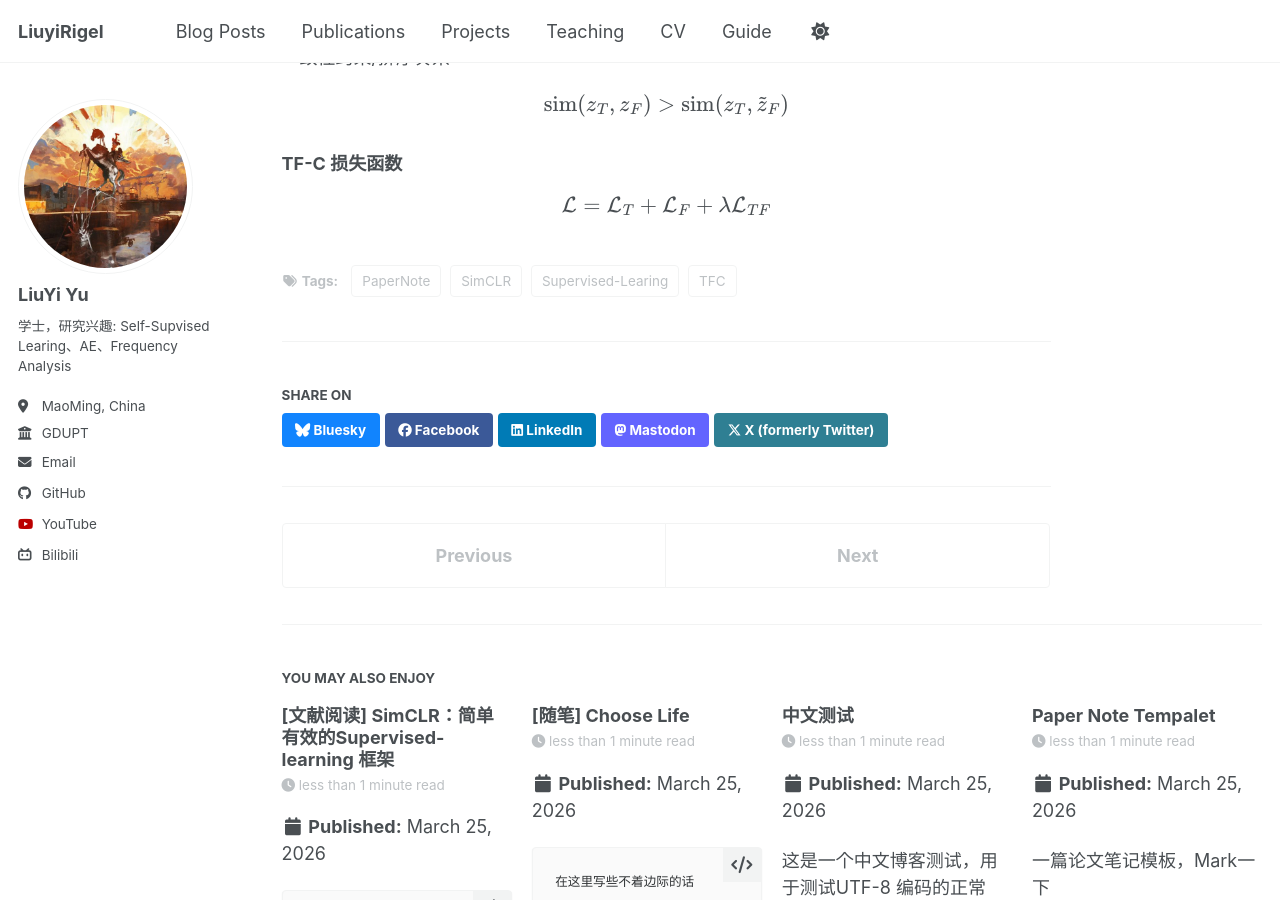
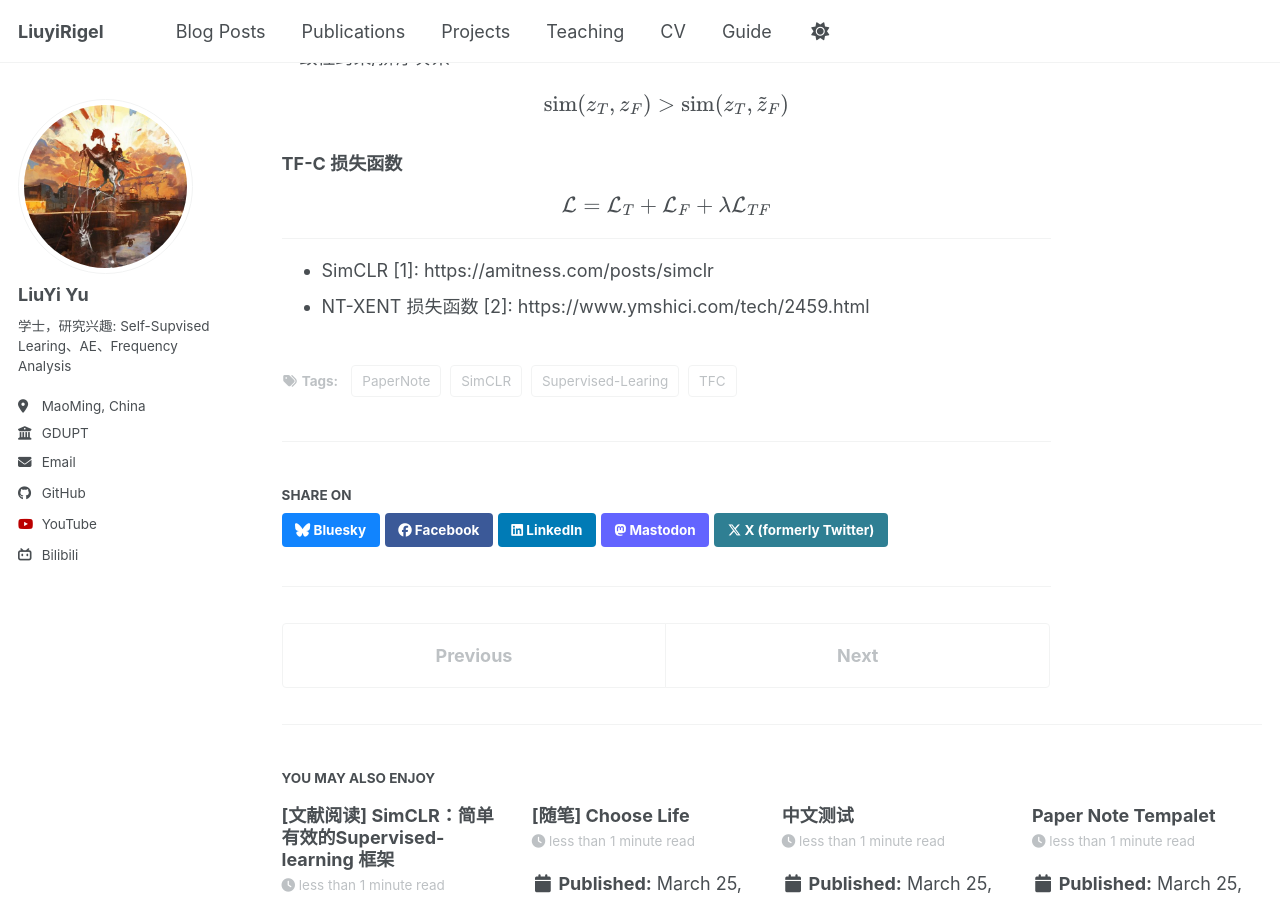
Before and after one commit to LiuyiRigel/LiuyiRigel.github.io, a Jekyll site: the page built from _posts/2026-03-25-paper-note-2.md, in a window 1280 px wide and 900 px high, scrolled down 3364 px. Built offline with Jekyll 4.4.1, drawn with Linux system fonts in a browser that asks for light colours; a script bundle is joined from its source files by our own code; library files that are not in the unit come from our copies.

Commit message:
modified:   _posts/2026-03-25-blog-3.md 	modified:   _posts/2026-03-25-paper-note-2.md

```diff
--- a/_posts/2026-03-25-paper-note-2.md
+++ b/_posts/2026-03-25-paper-note-2.md
@@ -140,3 +140,7 @@ $$
 $$
 \mathcal{L} = \mathcal{L}_T + \mathcal{L}_F + \lambda \mathcal{L}_{TF}
 $$
+
+------
+* SimCLR [1]: https://amitness.com/posts/simclr
+* NT-XENT 损失函数 [2]: https://www.ymshici.com/tech/2459.html
```
Also changed, not shown: _posts/2026-03-25-blog-3.md (+3 -4 lines).
